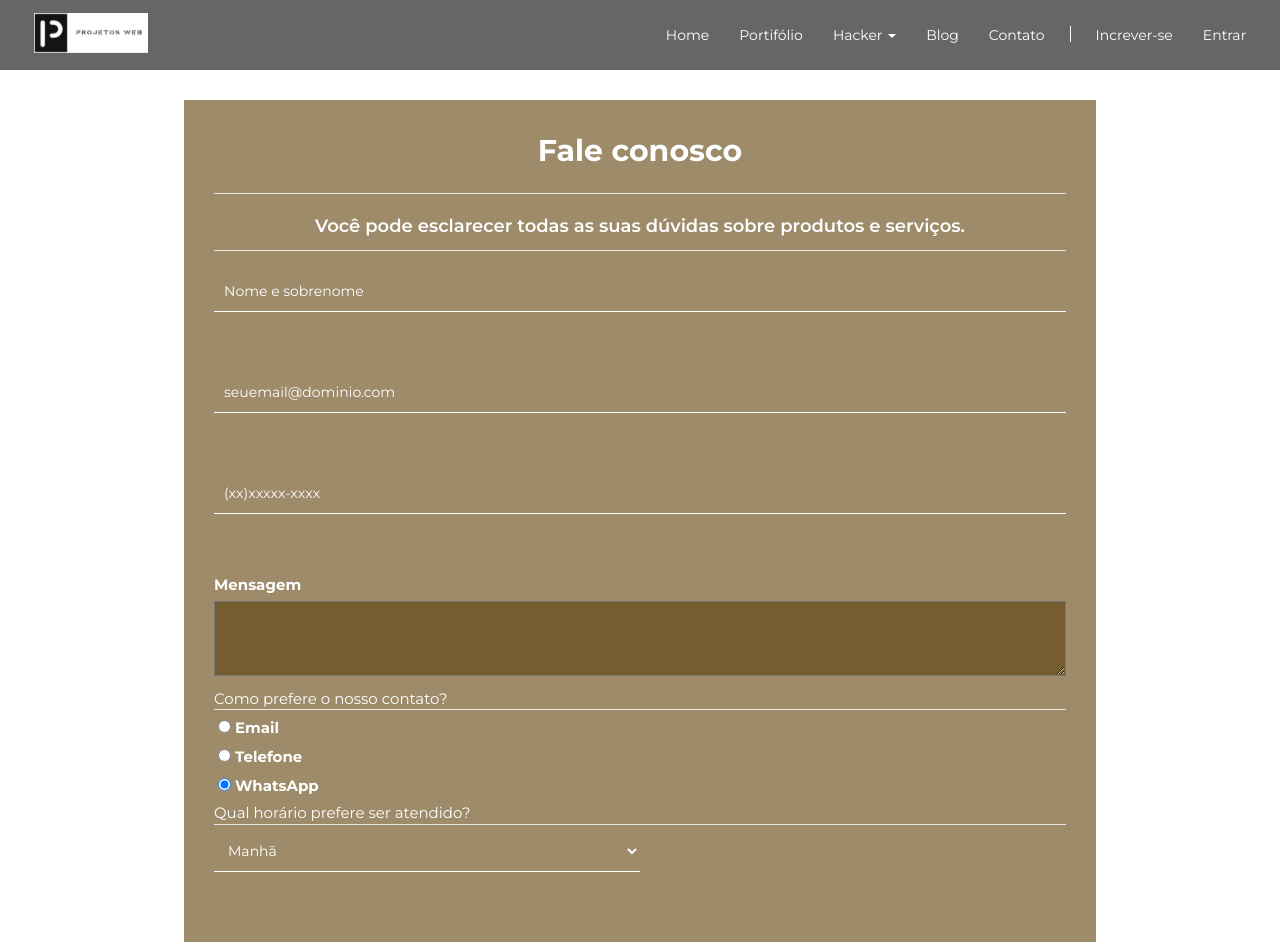
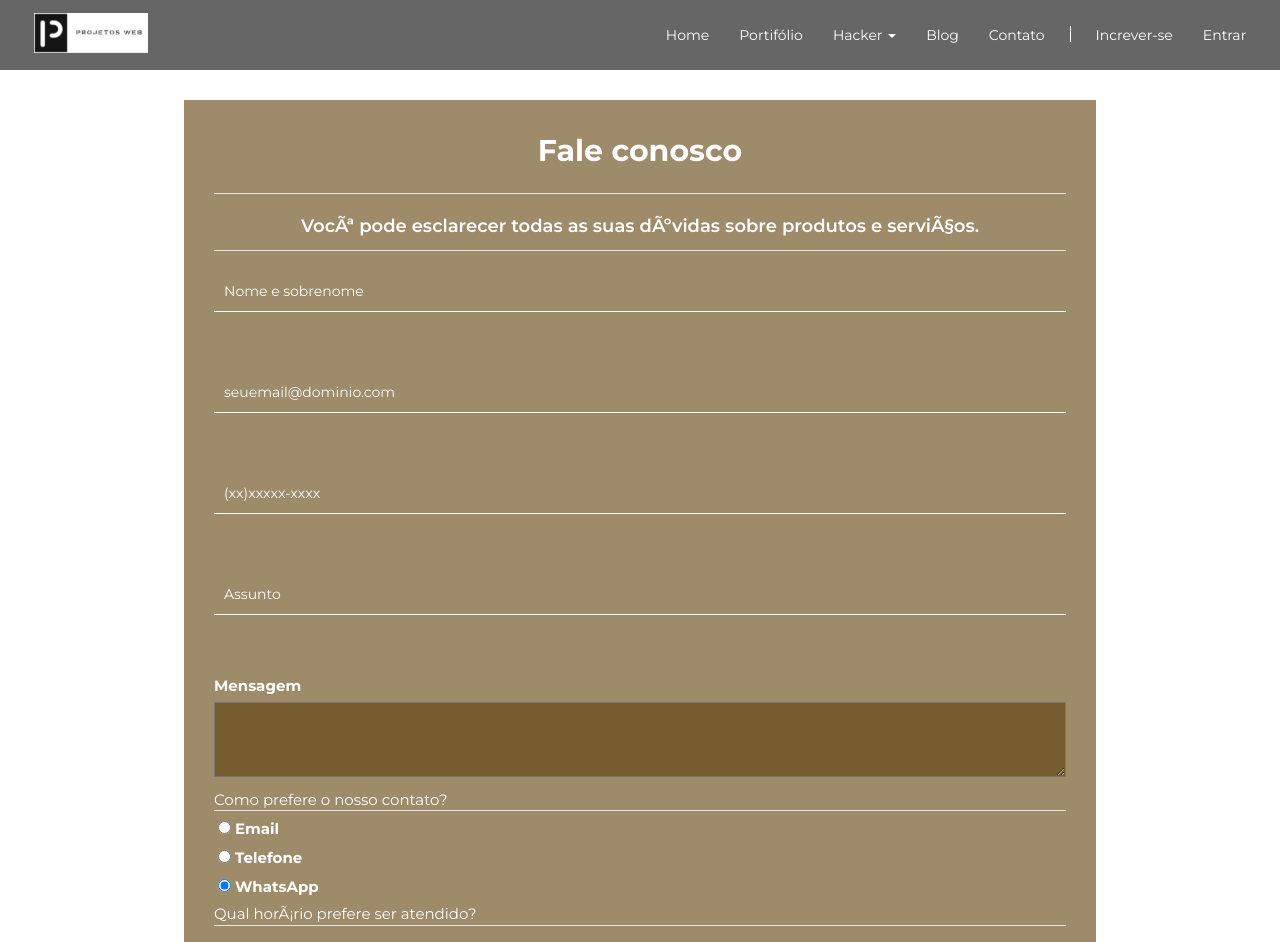
Before and after one commit to solebac/araxaprojetosweb, a React (Create React App) app in the folder frontend/: page /contato in a window 1280 px wide. Shown: the top 942 px of the page. Built offline with nearby package versions, Linux system fonts and the light colour scheme; no server answers; some icons are missing; a web font is replaced by a local one.

Commit message:
restore FormContato and request.ts

```diff
--- a/frontend/src/components/conteudo/contato/FormContato/index.tsx
+++ b/frontend/src/components/conteudo/contato/FormContato/index.tsx
@@ -1,45 +1,142 @@
-import React from "react";
+import React, { useEffect, useState } from "react";
 import BotaoEnviar from "../BotaoEnviar";
+import { BASE_URL_NEXT } from "../../../../utils/requests";
 
 const FormContato = () => {
+  const [nome, setNome] = useState("");
+  const [email, setEmail] = useState("");
+  const [telefone, setTelefone] = useState("");
+  const [msg, setMsg] = useState("");
+  const [contato, setContato] = useState("radio-whatsapp");
+  const [receber, setReceber] = useState(false);
+  const [visible, setVisible] = useState(true);
+  //teste
+  const [assunto, setAssunto] = useState("");
+  const [radioWhatsapp, setRadioWhatsapp] = useState(true);
+  const [radioTelefone, setRadioTelefone] = useState(false);
+  const [radioEmail, setRadioEmail] = useState(false);
+
+  useEffect(() => {
+    setNome("");
+    setEmail("");
+    setTelefone("");
+    setMsg("");
+    setAssunto("");
+    setContato("radio-whatsapp");
+    setReceber(false);
+    setVisible(true);
+  }, []);
+
+  const handleFormSubmit = async (event: any) => {
+    event.preventDefault();
+    const nomeSobrenome = event.target.nomeSobrenome.value;
+
+    const header = new Headers();
+    header.append("Content-Type", "application/json");
+    header.append("Access", 'application/json"');
+    header.append("Access-Control-Allow-Origin", "*");
+
+    const rawResponse = await fetch(`${BASE_URL_NEXT}/api/sendjs`, {
+      method: "POST",
+      headers: header,
+      body: JSON.stringify({
+        nome,
+        email,
+        assunto,
+        msg,
+        telefone,
+        radioEmail,
+        radioTelefone,
+        radioWhatsapp,
+        receber,
+      }),
+    });
+    const rest = await rawResponse.json();
+    console.log(rest);
+    console.log("--------------------------");
+    console.log(rest.response);
+  };
+  const handleRadioChange = (event: any) => {
+    /*Case: With Object.:
+    const { name, value } = event.target;
+    setRadios({
+      ...radios,
+      [name]: value
+    })*/
+    //console.log(event.target.value);
+    setContato(event.target.value);
+  };
   return (
     <>
       <section className="container celling">
         <div className="contato contato--moon contato--resize">
           <legend className="contato__titulo">Fale conosco</legend>
           <legend className="contato__subtitulo">
-            Você pode esclarecer todas as suas dúvidas sobre produtos e
-            serviços.
+            VocÃª pode esclarecer todas as suas dÃºvidas sobre produtos e
+            serviÃ§os.
           </legend>
-          <form className="contato__form">
+          <form
+            className="contato__form"
+            id="form-contact"
+            onSubmit={handleFormSubmit}
+          >
             <fieldset>
               <input
+                onChange={(event) => {
+                  setNome(event.target.value);
+                }}
                 type="text"
-                id="nomeSobrenome"
+                name="nomeSobrenome"
+                defaultValue={nome}
                 className="contato__form--input-padrao"
                 placeholder="Nome e sobrenome"
                 required
               />
               <input
+                onChange={(event) => {
+                  setEmail(event.target.value);
+                }}
                 type="email"
-                id="email"
+                name="email"
+                defaultValue={email}
                 className="contato__form--input-padrao"
                 required
                 placeholder="seuemail@dominio.com"
               />
               <input
+                onChange={(e) => {
+                  setTelefone(e.target.value);
+                }}
                 type="tel"
-                id="telefone"
+                name="telefone"
+                defaultValue={telefone}
                 className="contato__form--input-padrao"
                 required
                 placeholder="(xx)xxxxx-xxxx"
               />
+
+              <input
+                onChange={(e) => {
+                  setAssunto(e.target.value);
+                }}
+                type="text"
+                name="assunto"
+                defaultValue={assunto}
+                className="contato__form--input-padrao"
+                required
+                placeholder="Assunto"
+              />
+
               <label htmlFor="mensagem" className="contato__etiqueta">
                 Mensagem
               </label>
+
               <textarea
+                onChange={(event) => {
+                  setMsg(event.target.value);
+                }}
                 name="mensagem"
-                id="mensagem"
+                defaultValue={msg}
                 rows={3}
                 className="contato__form--input-padrao"
               ></textarea>
@@ -50,32 +147,34 @@ const FormContato = () => {
                 </legend>
                 <label htmlFor="radio-email" className="contato__etiqueta">
                   <input
+                    onChange={handleRadioChange}
                     type="radio"
                     name="contato"
-                    value="email"
-                    id="radio-email"
+                    value="radio-email"
+                    checked={contato === "radio-email"}
                     placeholder="Email"
                   />
                   Email
                 </label>
                 <label htmlFor="radio-telefone" className="contato__etiqueta">
                   <input
+                    onChange={handleRadioChange}
                     type="radio"
                     name="contato"
-                    value="telefone"
-                    id="radio-telefone"
+                    value="radio-telefone"
+                    checked={contato === "radio-telefone"}
                     placeholder="Telfone"
                   />
                   Telefone
                 </label>
                 <label htmlFor="radio-whatsapp" className="contato__etiqueta">
                   <input
+                    onChange={handleRadioChange}
                     type="radio"
                     name="contato"
-                    value="whatsapp"
-                    id="radio-whatsapp"
+                    value="radio-whatsapp"
+                    checked={contato === "radio-whatsapp"}
                     placeholder="WhatsApp"
-                    checked
                   />
                   WhatsApp
                 </label>
@@ -83,20 +182,26 @@ const FormContato = () => {
 
               <fieldset>
                 <legend className="contato__etiqueta">
-                  Qual horário prefere ser atendido?
+                  Qual horÃ¡rio prefere ser atendido?
                 </legend>
-                <select id="preferencial">
-                  <option value="">Manhã</option>
-                  <option value="">Tarde</option>
-                  <option value="">Noite</option>
+                <select id="preferencial" name="preferencial">
+                  <option value="1">ManhÃ£</option>
+                  <option value="2">Tarde</option>
+                  <option value="3">Noite</option>
                 </select>
               </fieldset>
 
               <label className="checkboks contato__etiqueta" htmlFor="receber">
-                <input type="checkbox" id="receber" />
+                <input
+                  type="checkbox"
+                  id="receber"
+                  onChange={(event) => {
+                    setReceber(event.target.checked);
+                  }}
+                />
                 Gostaria de receber nossas novidades por email?
               </label>
-              <BotaoEnviar />
+              {visible ? <BotaoEnviar /> : ""}
             </fieldset>
           </form>
         </div>
--- a/frontend/src/utils/requests.ts
+++ b/frontend/src/utils/requests.ts
@@ -1,6 +1,10 @@
+//Heroku(Postgress)
 export const BASE_URL = process.env.REACT_APP_BACKEND_URL ?? "http://localhost:8080"
 //export const BASE_URL = process.env.REACT_APP_BACKEND_URL ?? "https://araxaprojetosweb.herokuapp.com";
 
 
-//export const BASE_URL = process.env.REACT_APP_BACKEND_URL ?? "https://nextappcredrapido.netlify.app";
-export const BASE_URL_EMAIL = process.env.REACT_APP_BACKEND_URL_EMAIL ?? "https://nextappcredrapido.netlify.app";
+//(Dev) -> export const BASE_URL = process.env.REACT_APP_BACKEND_URL ?? "https://nextappcredrapido.netlify.app";
+//(Prod) ->
+export const BASE_URL_NEXT = process.env.REACT_APP_BACKEND_URL_NEXT ?? "https://nextappcredrapido.netlify.app";
+//export const BASE_URL_NEXT = process.env.REACT_APP_BACKEND_URL_NEXT ?? "http://localhost:3000";
+export const BASE_PEOPLE = "ZmzDoXZpbw==";
```
